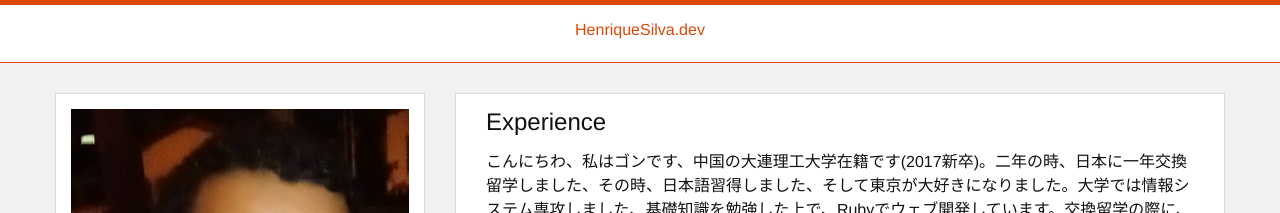
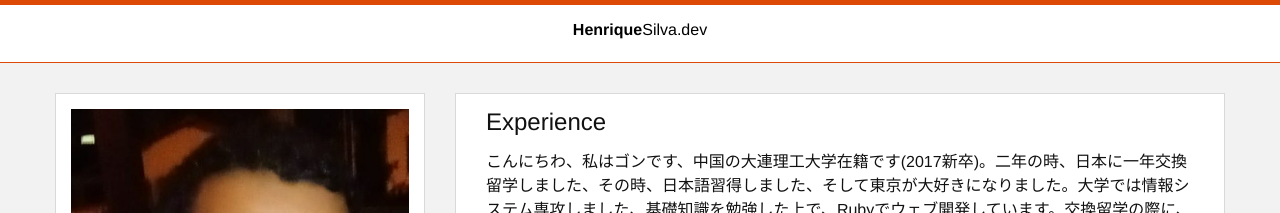
Before and after one commit to henriquehsilva/henriquesilvadev, a Jekyll site: the page built from about-me.html, in a window 1280 px wide. Shown: the top 213 px of the page. Built offline with Jekyll 4.4.1, drawn with Linux system fonts in a browser that asks for light colours.

Commit message:
Edit post

```diff
--- a/_includes/header.html
+++ b/_includes/header.html
@@ -2,7 +2,7 @@
   <div class="container" style="text-align:center">
     <div class="navbar" style="margin-bottom:0;border:0">
     <ul class="navbar-nav nav header-nav">
-    <li><a href="{{ site.baseurl }}/index.html" class="button">HenriqueSilva.dev</a></li>
+    <li><a href="{{ site.baseurl }}/index.html" class="button" style="color: #000"><b>Henrique</b>Silva.dev</a></li>
     <!-- <li><a href="{{ site.baseurl }}/compositions.html" class="button nav-button">Music Compositions</a></li> -->
     </ul>
     </div>
--- a/index.html
+++ b/index.html
@@ -18,7 +18,7 @@ layout: default
 	{{ post.content }}
       </div>
       <div style="height:50px;">
-	<a href="{{ site.baseurl }}{{ post.url }}" class="button readmore-button">Read More</a>
+	<a href="{{ site.baseurl }}{{ post.url }}" class="button readmore-button">Continue lendo</a>
       </div>
     </div>
     <br />
```
